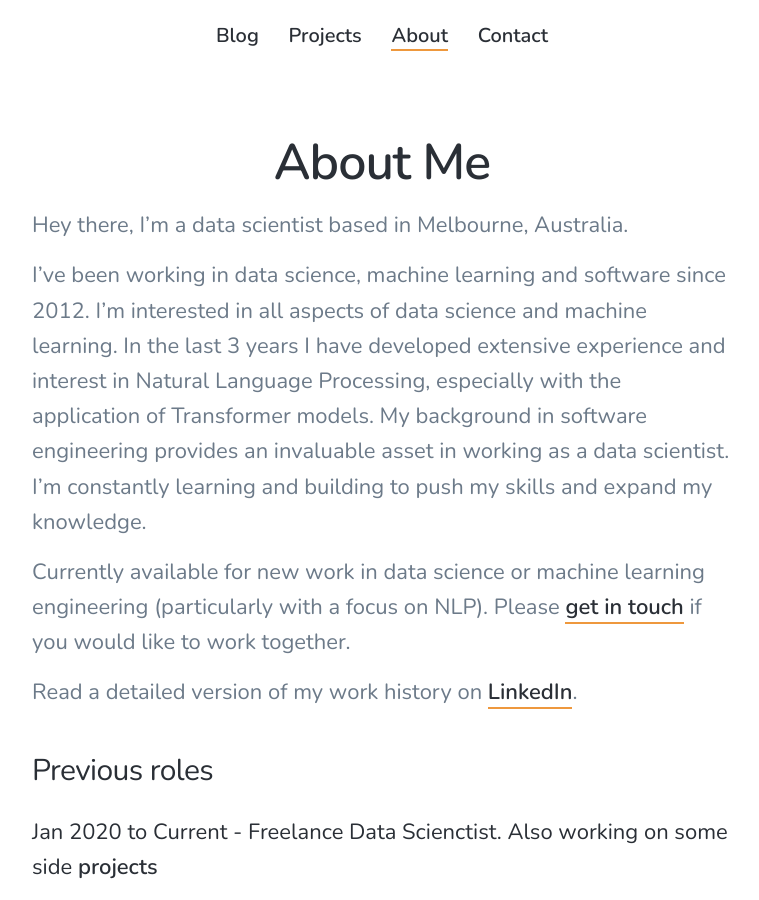
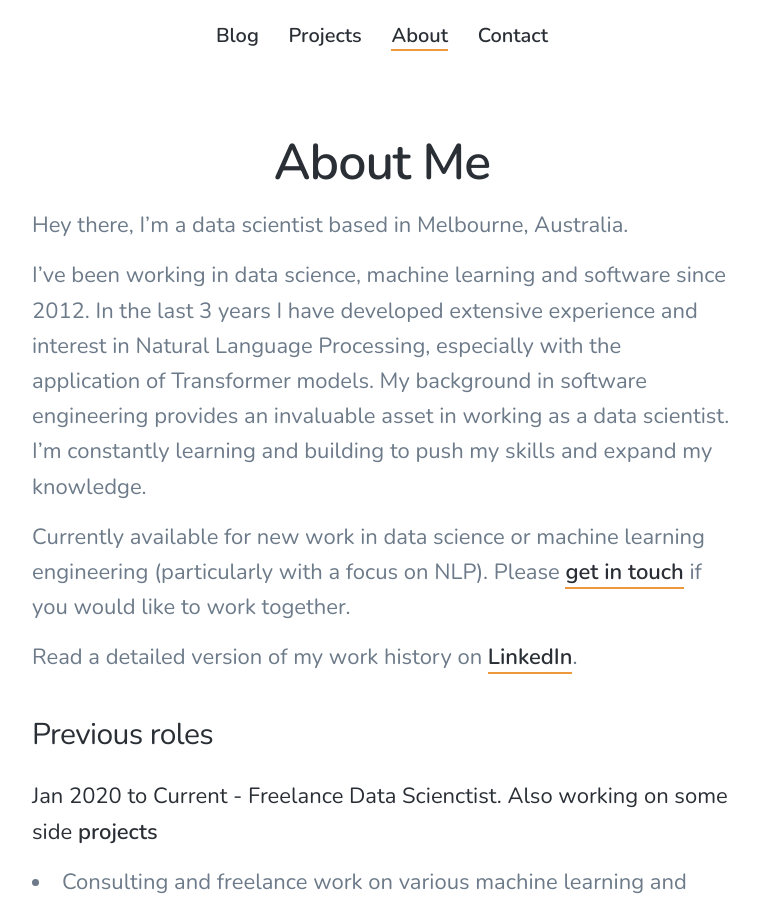
Before and after one commit to bhavikm/bhavikm.github.io, a Jekyll site: the page built from _pages/about.md, in a window 1280 px wide and 900 px high, scrolled down 367 px. Shown: the whole window, without its empty margins (258-1017 px from the left). Built offline with Jekyll 4.4.1, drawn with Linux system fonts in a browser that asks for light colours; nearby versions of some CDN libraries.

Commit message:
about again

```diff
--- a/_pages/about.md
+++ b/_pages/about.md
@@ -7,7 +7,7 @@
 
 Hey there, I'm a data scientist based in Melbourne, Australia.
 
-I've been working in data science, machine learning and software since 2012. I'm interested in all aspects of data science and machine learning. In the last 3 years I have developed extensive experience and interest in Natural Language Processing, especially with the application of Transformer models. My background in software engineering provides an invaluable asset in working as a data scientist. I'm constantly learning and building to push my skills and expand my knowledge.
+I've been working in data science, machine learning and software since 2012. In the last 3 years I have developed extensive experience and interest in Natural Language Processing, especially with the application of Transformer models. My background in software engineering provides an invaluable asset in working as a data scientist. I'm constantly learning and building to push my skills and expand my knowledge.
 
 Currently available for new work in data science or machine learning engineering (particularly with a focus on NLP). Please <a href="/contact">get in touch</a> if you would like to work together.
 
```
Also changed, not shown: 1 other file.
